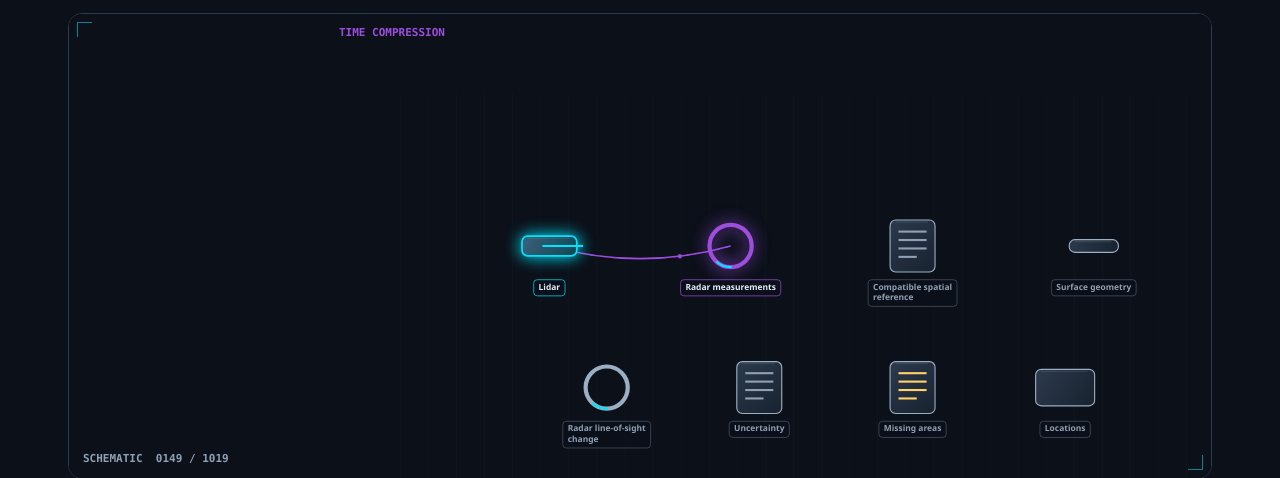
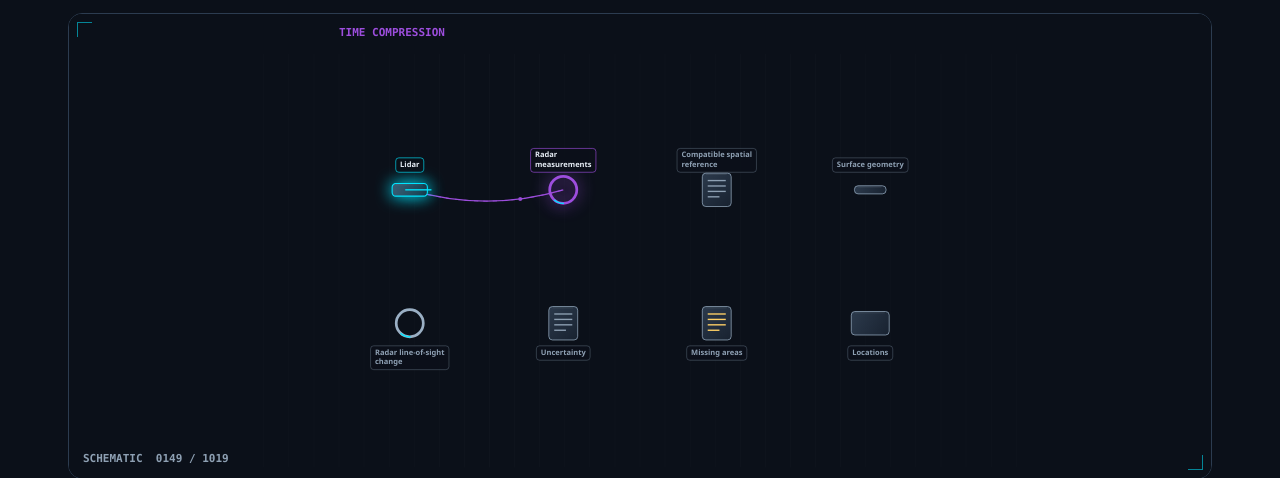
Before and after one commit to mizcausevic-dev/multi-sensor-elevation-change-workflow-explainer, a plain HTML site: page index.html in a window 1280 px wide. Shown: the part 333-811 px from the top of the page. Drawn offline with Linux system fonts and the light colour scheme.

Commit message:
Spread schematic parts so labels no longer overlap.

```diff
--- a/engine.js
+++ b/engine.js
@@ -1141,15 +1141,7 @@
     }
     var a = cen(prev);
     var b = cen(nodes);
-    var e = si === 0 ? smooth(Math.min(1, local / 0.45)) : smooth(Math.min(1, local / 0.32));
-    var z1 = si === 4 ? 1.02 : 1.12;
-    var z0 = si === 0 ? 1.0 : 1.06;
-    return {
-      x: a.x + (b.x - a.x) * e,
-      y: a.y + (b.y - a.y) * e,
-      z: z0 + (z1 - z0) * e,
-      si: si
-    };
+    return { x: 0.5, y: 0.48, z: 1, si: si };
   }
 
   function drawSilhouette(ctx, kind) {
@@ -1195,15 +1187,17 @@
 
   function drawLabel(ctx, node, p, on) {
     ctx.font = "600 12px ui-sans-serif, Segoe UI, sans-serif";
-    var lines = wrap(ctx, node.label, 148);
+    var lines = wrap(ctx, node.label, 128);
     var w = 0;
     var i;
     for (i = 0; i < lines.length; i++) w = Math.max(w, ctx.measureText(lines[i]).width);
-    w = Math.min(156, w + 14);
+    w = Math.min(136, w + 14);
     var h = lines.length * 15 + 8;
+    var above = node.y < 0.45;
     var lx = p.x - w / 2;
-    var ly = p.y + 48;
-    if (ly + h > 680) ly = p.y - 48 - h;
+    var ly = above ? p.y - 28 - h : p.y + 36;
+    if (lx < 28) lx = 28;
+    if (lx + w > 1172) lx = 1172 - w;
     ctx.fillStyle = "rgba(11,16,25,.86)";
     roundRect(ctx, lx, ly, w, h, 5);
     ctx.fill();
@@ -1257,6 +1251,7 @@
     var accent = roleColor(node.role);
     ctx.save();
     ctx.translate(p.x, p.y);
+    ctx.scale(0.72, 0.72);
     if (on) {
       ctx.shadowColor = accent;
       ctx.shadowBlur = 16;
```
Also changed, not shown: index.html (+1 -1 lines), scene.json (+12 -12 lines).
